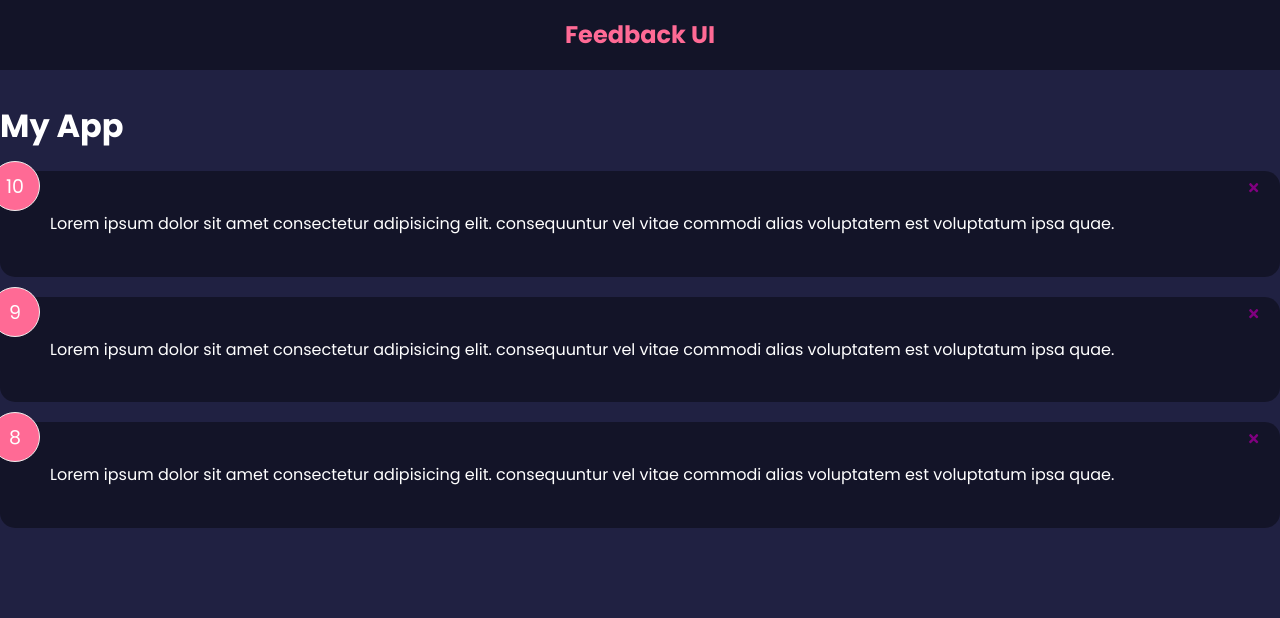
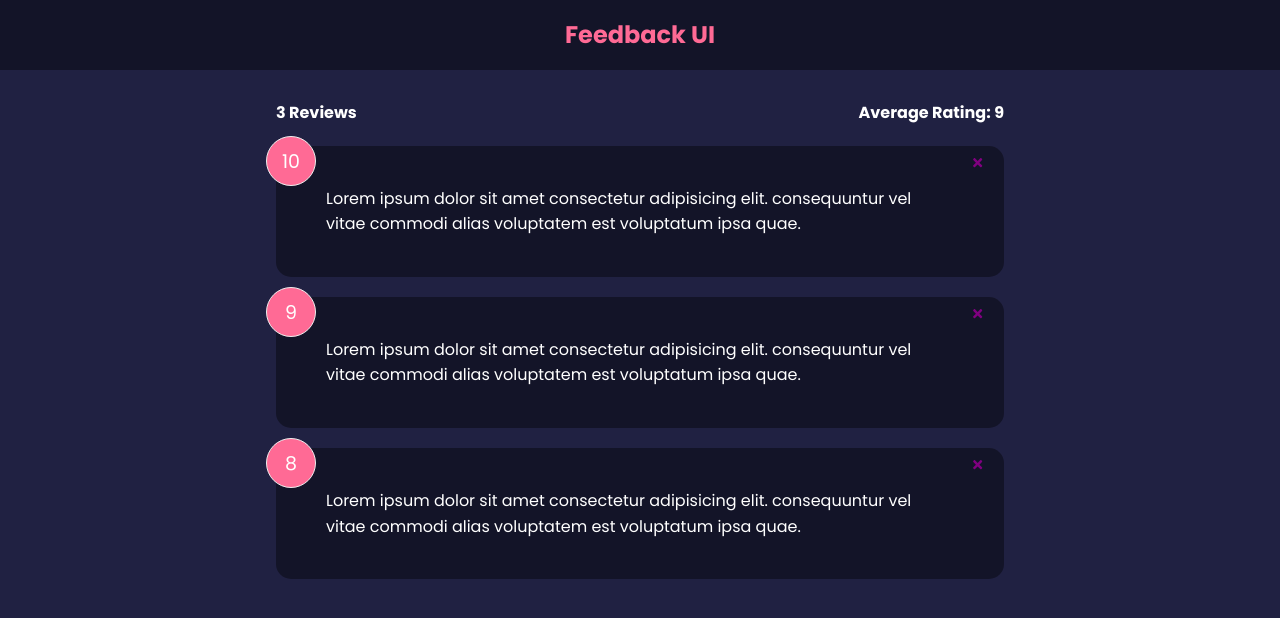
Before and after one commit to thanhftu/feedback-app, a React (Create React App) app: page / in a window 1280 px wide. Shown: the top 618 px of the page. Built offline with nearby package versions, Linux system fonts and the light colour scheme.

Commit message:
add stats component

```diff
--- a/src/App.js
+++ b/src/App.js
@@ -2,6 +2,7 @@
 import Header from "./components/Header";
 import FeedbackList from "./components/FeedbackList";
 import FeedbackData from "./data/FeedbackData";
+import FeedbackStats from "./components/FeedbackStats";
 function App() {
   const [feedbackData, setFeedbackData] = useState(FeedbackData);
   const deleteFeedback = (id) => {
@@ -12,8 +13,10 @@
   return (
     <>
       <Header />
-      <h1>My App</h1>
-      <FeedbackList feedback={feedbackData} handleDelete={deleteFeedback} />
+      <div className="container">
+        <FeedbackStats feedback={feedbackData} />
+        <FeedbackList feedback={feedbackData} handleDelete={deleteFeedback} />
+      </div>
     </>
   );
 }
--- /dev/null
+++ b/src/components/FeedbackStats.js
@@ -0,0 +1,19 @@
+import React from "react";
+import PropTypes from "prop-types";
+
+function FeedbackStats({ feedback }) {
+  let average =
+    feedback.reduce((acc, cur) => acc + cur.rating, 0) / feedback.length;
+  return (
+    <div className="feedback-stats">
+      <h4>{feedback.length} Reviews</h4>
+      <h4>Average Rating: {average}</h4>
+    </div>
+  );
+}
+
+FeedbackStats.propTypes = {
+  feedback: PropTypes.array,
+};
+
+export default FeedbackStats;
```
